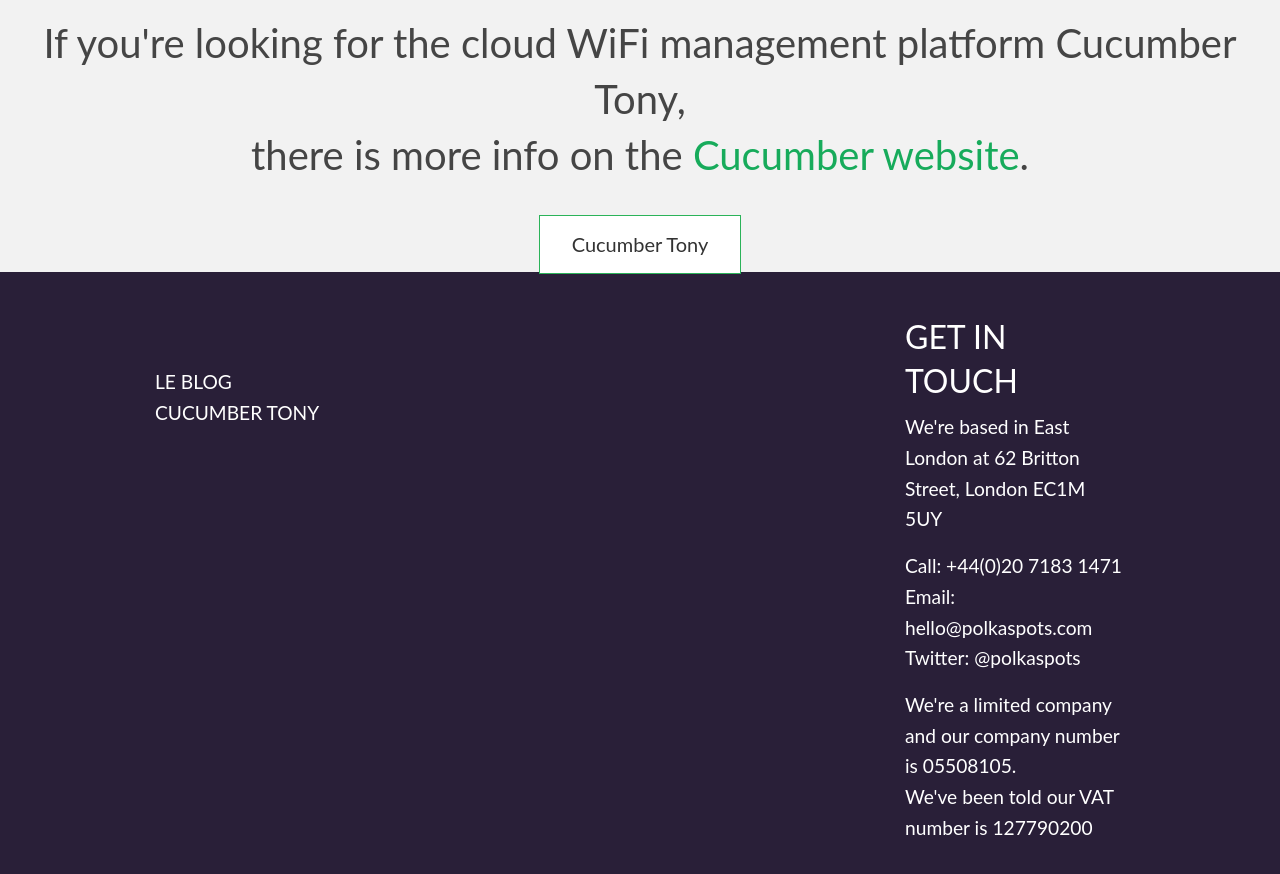
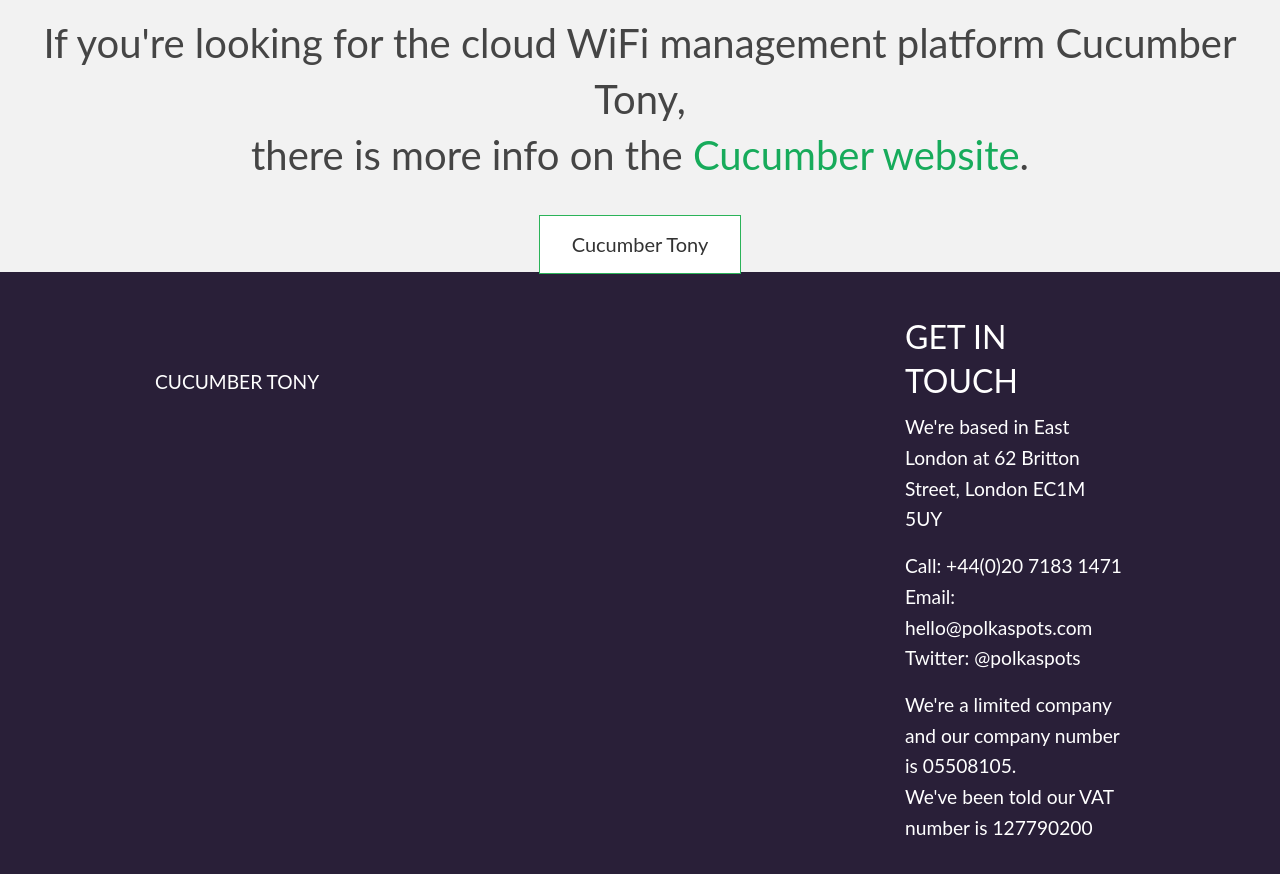
Before and after one commit to simonmorley/polkaspots.com, a Jekyll site: the page built from index.html, in a window 1280 px wide and 900 px high, scrolled down 1244 px. Shown: the top 874 px of the window. Built offline with Jekyll 4.4.1, drawn with Linux system fonts in a browser that asks for light colours; nearby versions of some CDN libraries; Markdown is read by kramdown in place of the engine named in the settings.

Commit message:
removed blog link

```diff
--- a/_includes/footer.html
+++ b/_includes/footer.html
@@ -5,7 +5,6 @@
         <div class="small-12 medium-3 columns">
           <h2><br></h2>
           <ul class="no-bullet">
-            <li><a href="http://blog.polkaspots.com">LE BLOG</a></li>
             <li><a href="http://cucumberwifi.io">CUCUMBER TONY</a></li>
           </ul>
         </div>
--- a/index.html
+++ b/index.html
@@ -4,7 +4,6 @@
 description: Specialist WiFi network design and management
 ---
 <home>
-
   <div class="home-header-img">
     <div class="psrow home-header">
       <div class="small-12 columns">
@@ -31,13 +30,11 @@
 
   <div class="ctrow home-try-ct">
     <div class="small-12 columns">
-
         <div class="text-center small-12 medium-centered columns">
           <h1>If you're looking for the cloud WiFi management platform Cucumber Tony,<br> there is more info on the <a href="http://cucumberwifi.io">Cucumber website</a>.</h1>
           <br>
           <a target="_blank" href="http://cucumberwifi.io" class="text-center large button">Cucumber Tony</a>
         </div>
-
     </div>
   </div>
 
```
